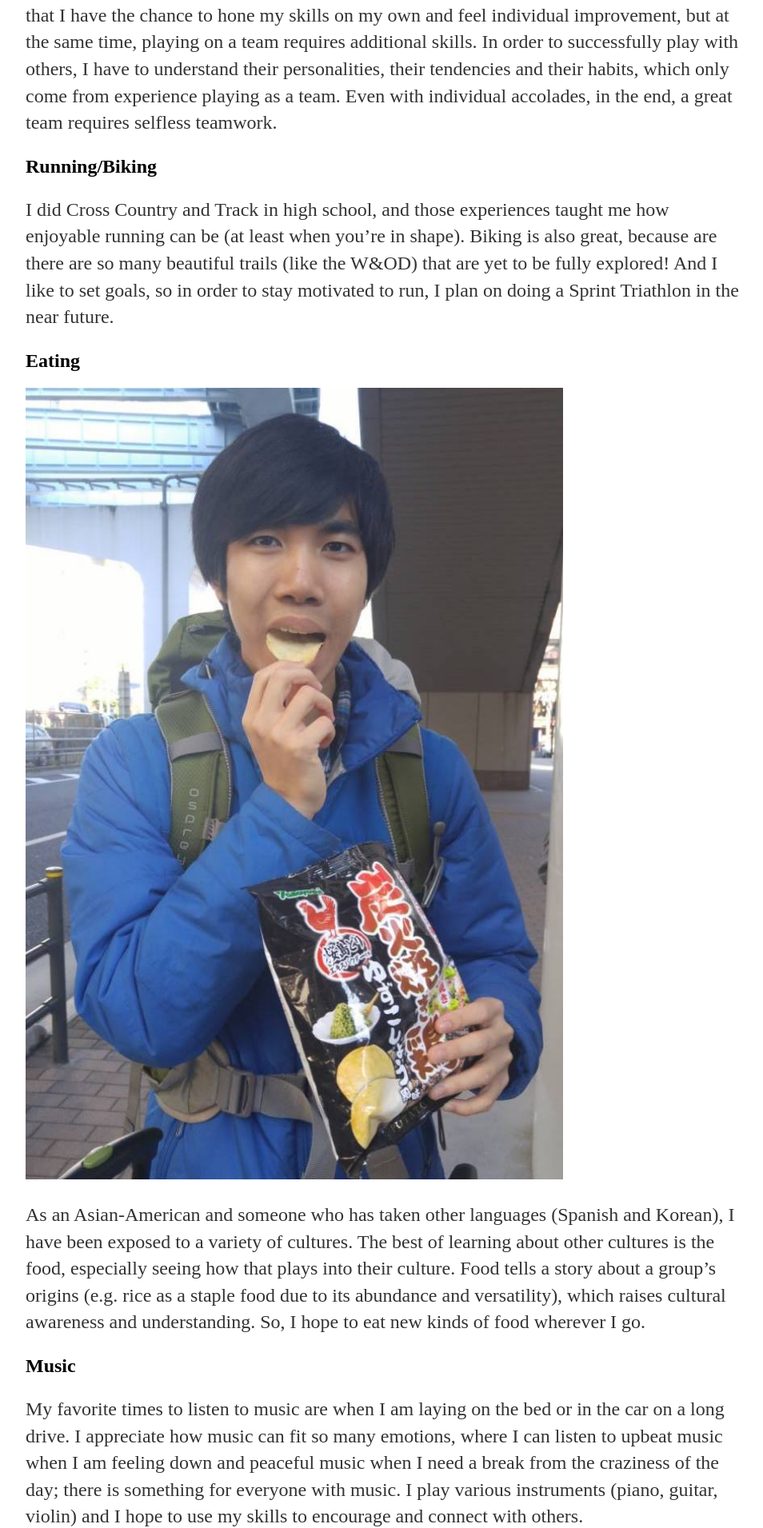
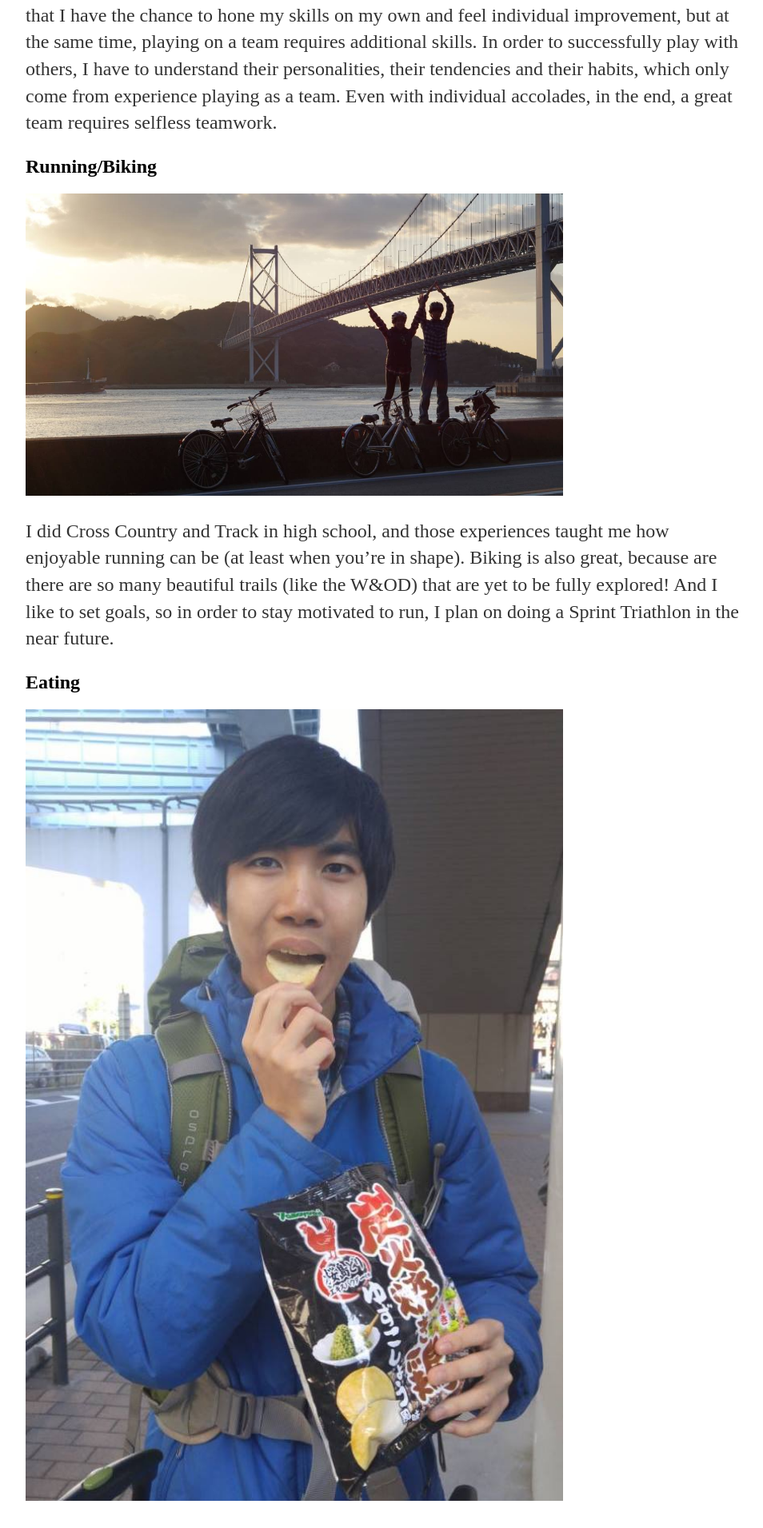
Before and after one commit to jy2xj/jy2xj.github.io, a Jekyll site: the page built from interests/index.html, in a window 1280 px wide. Shown: the part 772-2683 px from the top of the page at 80% size, without its empty margins (160-1114 px from the left). Built offline with Jekyll 4.4.1, drawn with Linux system fonts in a browser that asks for light colours.

Commit message:
add biking and music image

```diff
--- a/interests/index.html
+++ b/interests/index.html
@@ -17,6 +17,8 @@
 
 	<h2>Running/Biking</h2>
 
+	<img alt="Photo on Bike Trail in Japan" src="../images/biking.jpg" width="75%" />
+
 	<p>I did Cross Country and Track in high school, and those experiences taught me how enjoyable running can be (at least when you’re in shape). Biking is also great, because are there are so many beautiful trails (like the W&OD) that are yet to be fully explored! And I like to set goals, so in order to stay motivated to run, I plan on doing a Sprint Triathlon in the near future. </p>
 
 	<h2>Eating</h2>
@@ -27,5 +29,7 @@
 
 	<h2>Music</h2>
 
+	<img alt="Playing Guitar" src="../images/music.jpg" width="75%" />
+
 	<p>My favorite times to listen to music are when I am laying on the bed or in the car on a long drive. I appreciate how music can fit so many emotions, where I can listen to upbeat music when I am feeling down and peaceful music when I need a break from the craziness of the day; there is something for everyone with music. I play various instruments (piano, guitar, violin) and I hope to use my skills to encourage and connect with others.</p>
 </div>
```
